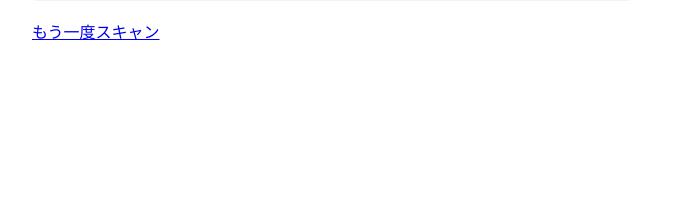
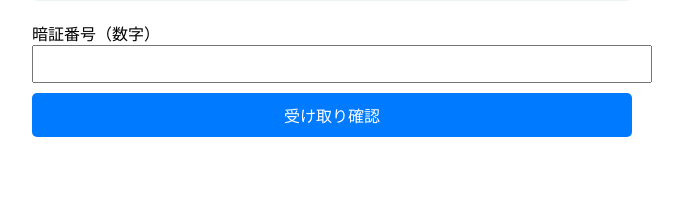
Before and after one commit to yamashita3303/FoodLink, a Django app: page /qr/result/ in a window 1280 px wide. Shown: the part 234-442 px from the top of the page, without its empty margins (308-991 px from the left). Run offline with Django 4.2, Linux system fonts and the light colour scheme.

Commit message:
QRコードの内容をデータベースに保存できるように

```diff
--- a/app/admin.py
+++ b/app/admin.py
@@ -1,5 +1,5 @@
 from django.contrib import admin
-from .models import User, Product, Category, Order, OrderItem, Notification
+from .models import User, Product, Category, Order, OrderItem, Notification, Qr
 
 admin.site.register(User)
 admin.site.register(Product)
@@ -7,3 +7,4 @@ admin.site.register(Category)
 admin.site.register(Order)
 admin.site.register(OrderItem)
 admin.site.register(Notification)
+admin.site.register(Qr)
--- a/app/templates/qr_result.html
+++ b/app/templates/qr_result.html
@@ -14,6 +14,22 @@
             background: #e9f7ef;
             padding: 15px;
             border-radius: 5px;
+            margin-bottom: 20px;
+        }
+        input {
+            padding: 8px;
+            font-size: 16px;
+            width: 100%;
+            margin-bottom: 10px;
+        }
+        button {
+            padding: 10px;
+            font-size: 16px;
+            width: 100%;
+            background: #007bff;
+            color: white;
+            border: none;
+            border-radius: 5px;
         }
     </style>
 </head>
@@ -26,8 +42,24 @@
     <p><strong>データ：</strong>{{ code_data }}</p>
 </div>
 
-<br>
-<a href="{% url 'qr_read' %}">もう一度スキャン</a>
+{% if messages %}
+    {% for message in messages %}
+        <!-- <p style="color:{% if message.tags == 'error' %}red{% else %}green{% endif %};"> -->
+            {{ message }}
+        <!-- </p> -->
+    {% endfor %}
+{% endif %}
+
+<form method="post" action="{% url 'qr_verify' %}">
+    {% csrf_token %}
+    <input type="hidden" name="code_type" value="{{ code_type }}">
+    <input type="hidden" name="code_data" value="{{ code_data }}">
+
+    <label>暗証番号（数字）</label>
+    <input type="number" name="pin" required>
+
+    <button type="submit">受け取り確認</button>
+</form>
 
 </body>
 </html>
--- a/app/urls.py
+++ b/app/urls.py
@@ -47,7 +47,7 @@ urlpatterns = [
     # path('product_create/', views.product_create, name='product_create'),
     path('product/<int:product_id>/ocr/', views.product_ocr, name='product_ocr'),
 
-    path('read_qr_code/', views.read_qr_code, name='read_qr_code'),
     path("qr/read/", views.read_qr_code, name="qr_read"),
     path("qr/result/", views.qr_result, name="qr_result"),
+    path("qr/verify/", views.qr_verify, name="qr_verify"),
 ]
--- a/app/views.py
+++ b/app/views.py
@@ -21,7 +21,8 @@ from .models import (
     CartItem,
     Order,
     OrderItem,
-    Notification
+    Notification,
+    Qr
 )
 from .forms import (
     UserSignupStep1Form,
@@ -1129,3 +1130,31 @@ def qr_result(request):
         "code_type": code_type,
         "code_data": code_data,
     })
+
+
+def qr_verify(request):
+    if request.method != "POST":
+        return redirect("qr_read")
+
+    code_type = request.POST.get("code_type")
+    code_data = request.POST.get("code_data")
+    pin = request.POST.get("pin")
+
+    # ===== バリデーション =====
+    if not pin or not pin.isdigit():
+        messages.error(request, "暗証番号は数字で入力してください")
+        return redirect(
+            f"/qr/result/?type={code_type}&data={code_data}"
+        )
+
+    pin = int(pin)
+
+    # ===== DB保存 =====
+    Qr.objects.create(
+        code_data=code_data,
+        pin=pin
+    )
+
+    messages.success(request, "スキャン情報を保存しました")
+
+    return redirect("qr_read")
```
Also changed, not shown: app/models.py (+8 -0 lines), app/migrations/0002_qr.py (added), db.sqlite3.
